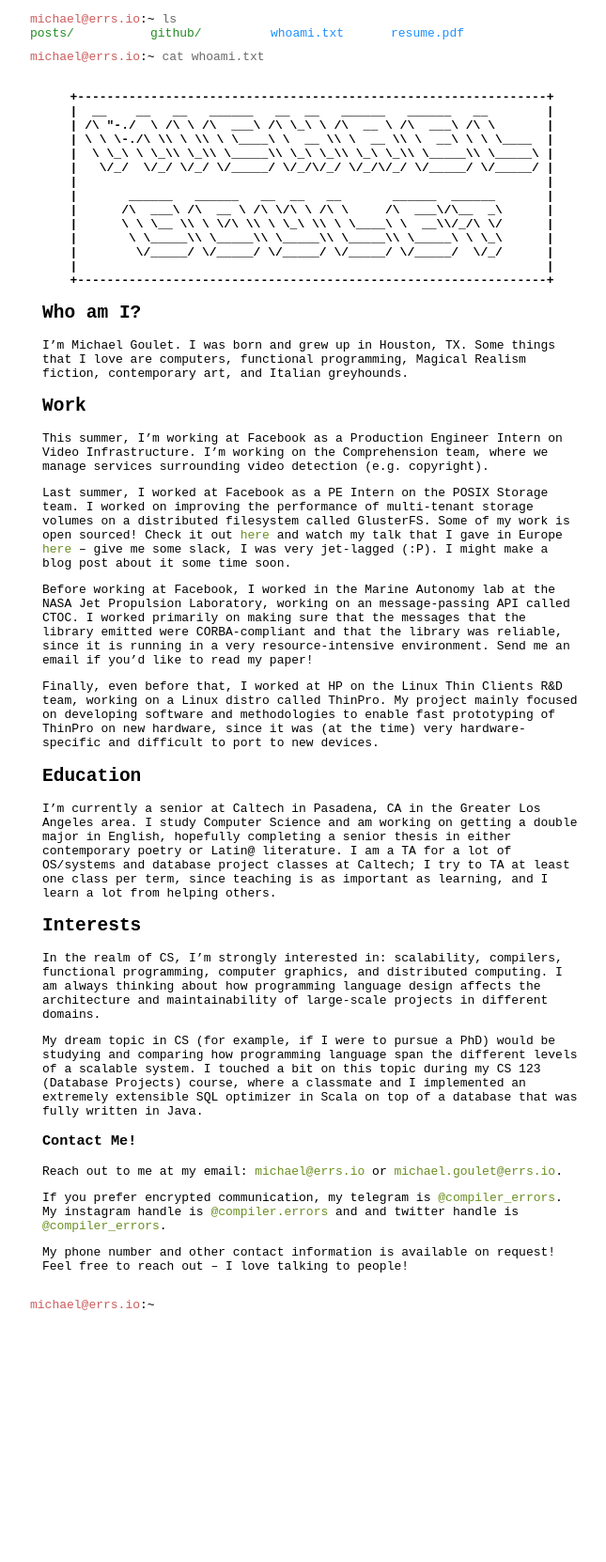
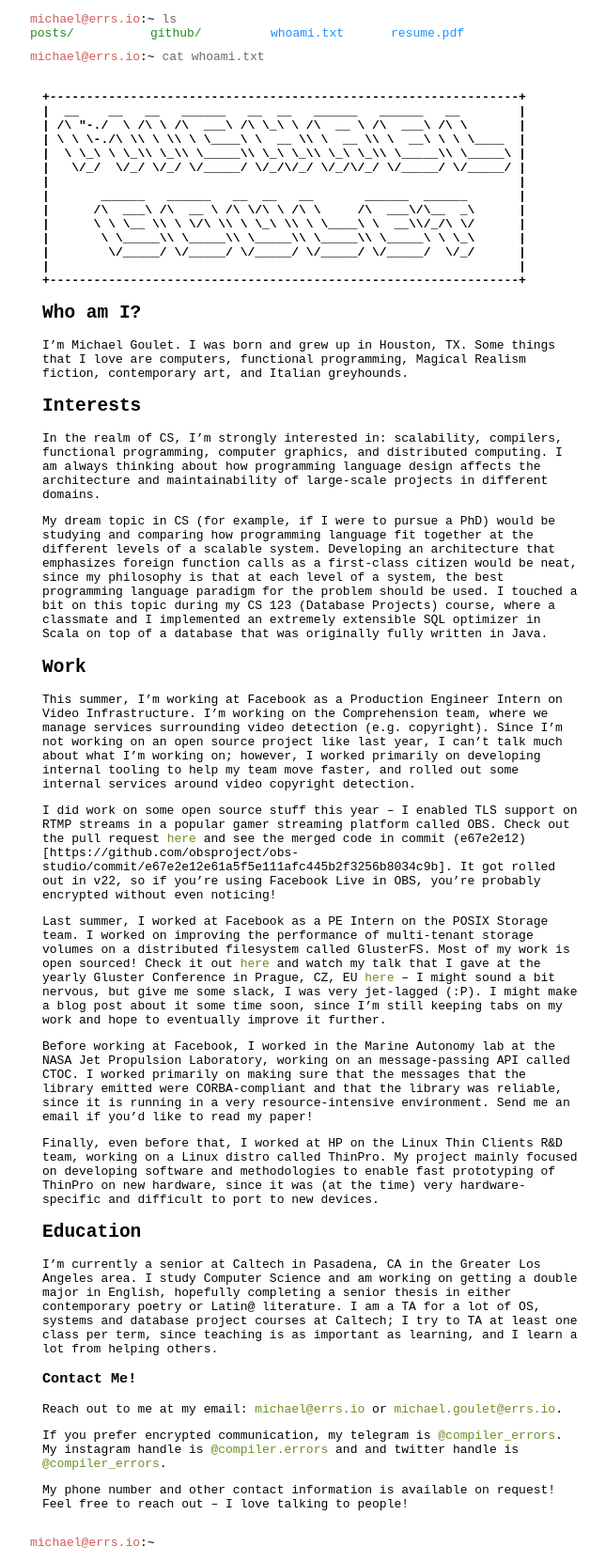
Before and after one commit to compiler-errors/compiler-errors.github.io, a Jekyll site: the page built from index.md, in a window 1280 px wide. Shown: the whole page at 94% size, without its empty margins (308-953 px from the left). Built offline with Jekyll 4.4.1, drawn with Linux system fonts in a browser that asks for light colours; before the commit the page ends 1409 px from its top, so only the background shows below that.

Commit message:
Restyle front page

```diff
--- a/css/style.css
+++ b/css/style.css
@@ -1,6 +1,6 @@
 .site {
   font-family: monospace;
-  width: 600px;
+  max-width: 600px;
   margin: 1em auto;
 }
 
@@ -10,7 +10,7 @@
 }
 
 .centered {
-  text-align: center;
+  align-content: center;
 }
 
 nav.grid {
--- a/index.md
+++ b/index.md
@@ -24,11 +24,19 @@ command: "cat whoami.txt"
 
 I'm Michael Goulet. I was born and grew up in Houston, TX. Some things that I love are computers, functional programming, Magical Realism fiction, contemporary art, and Italian greyhounds.
 
+## Interests
+
+In the realm of CS, I'm strongly interested in: scalability, compilers, functional programming, computer graphics, and distributed computing. I am always thinking about how programming language design affects the architecture and maintainability of large-scale projects in different domains.
+
+My dream topic in CS (for example, if I were to pursue a PhD) would be studying and comparing how programming language fit together at the different levels of a scalable system. Developing an architecture that emphasizes foreign function calls as a first-class citizen would be neat, since my philosophy is that at each level of a system, the best programming language paradigm for the problem should be used. I touched a bit on this topic during my CS 123 (Database Projects) course, where a classmate and I implemented an extremely extensible SQL optimizer in Scala on top of a database that was originally fully written in Java.
+
 ## Work
 
-This summer, I'm working at Facebook as a Production Engineer Intern on Video Infrastructure. I'm working on the Comprehension team, where we manage services surrounding video detection (e.g. copyright).
+This summer, I'm working at Facebook as a Production Engineer Intern on Video Infrastructure. I'm working on the Comprehension team, where we manage services surrounding video detection (e.g. copyright). Since I'm not working on an open source project like last year, I can't talk much about what I'm working on; however, I worked primarily on developing internal tooling to help my team move faster, and rolled out some internal services around video copyright detection.
 
-Last summer, I worked at Facebook as a PE Intern on the POSIX Storage team. I worked on improving the performance of multi-tenant storage volumes on a distributed filesystem called GlusterFS. Some of my work is open sourced! Check it out [here](https://github.com/gluster/glusterfs/commit/8dfdecf220d1c9365e1f8d6af9ead5e48c61e2eb) and watch my talk that I gave in Europe  [here](https://www.youtube.com/watch?v=7rY49GrOPWY) -- give me some slack, I was very jet-lagged (:P). I might make a blog post about it some time soon.
+I did work on some open source stuff this year -- I enabled TLS support on RTMP streams in a popular gamer streaming platform called OBS. Check out the pull request [here](https://github.com/obsproject/obs-studio/pull/1360) and see the merged code in commit (e67e2e12)[https://github.com/obsproject/obs-studio/commit/e67e2e12e61a5f5e111afc445b2f3256b8034c9b]. It got rolled out in v22, so if you're using Facebook Live in OBS, you're probably encrypted without even noticing!
+
+Last summer, I worked at Facebook as a PE Intern on the POSIX Storage team. I worked on improving the performance of multi-tenant storage volumes on a distributed filesystem called GlusterFS. Most of my work is open sourced! Check it out [here](https://github.com/gluster/glusterfs/commit/8dfdecf220d1c9365e1f8d6af9ead5e48c61e2eb) and watch my talk that I gave at the yearly Gluster Conference in Prague, CZ, EU [here](https://www.youtube.com/watch?v=7rY49GrOPWY) -- I might sound a bit nervous, but give me some slack, I was very jet-lagged (:P). I might make a blog post about it some time soon, since I'm still keeping tabs on my work and hope to eventually improve it further.
 
 Before working at Facebook, I worked in the Marine Autonomy lab at the NASA Jet Propulsion Laboratory, working on an message-passing API called CTOC. I worked primarily on making sure that the messages that the library emitted were CORBA-compliant and that the library was reliable, since it is running in a very resource-intensive environment. Send me an email if you'd like to read my paper!
 
@@ -36,13 +44,7 @@ Finally, even before that, I worked at HP on the Linux Thin Clients R&D team, wo
 
 ## Education
 
-I'm currently a senior at Caltech in Pasadena, CA in the Greater Los Angeles area. I study Computer Science and am working on getting a double major in English, hopefully completing a senior thesis in either contemporary poetry or Latin@ literature. I am a TA for a lot of OS/systems and database project classes at Caltech; I try to TA at least one class per term, since teaching is as important as learning, and I learn a lot from helping others.
-
-## Interests
-
-In the realm of CS, I'm strongly interested in: scalability, compilers, functional programming, computer graphics, and distributed computing. I am always thinking about how programming language design affects the architecture and maintainability of large-scale projects in different domains.
-
-My dream topic in CS (for example, if I were to pursue a PhD) would be studying and comparing how programming language span the different levels of a scalable system. I touched a bit on this topic during my CS 123 (Database Projects) course, where a classmate and I implemented an extremely extensible SQL optimizer in Scala on top of a database that was fully written in Java.
+I'm currently a senior at Caltech in Pasadena, CA in the Greater Los Angeles area. I study Computer Science and am working on getting a double major in English, hopefully completing a senior thesis in either contemporary poetry or Latin@ literature. I am a TA for a lot of OS, systems and database project courses at Caltech; I try to TA at least one class per term, since teaching is as important as learning, and I learn a lot from helping others.
 
 ### Contact Me!
 
```
